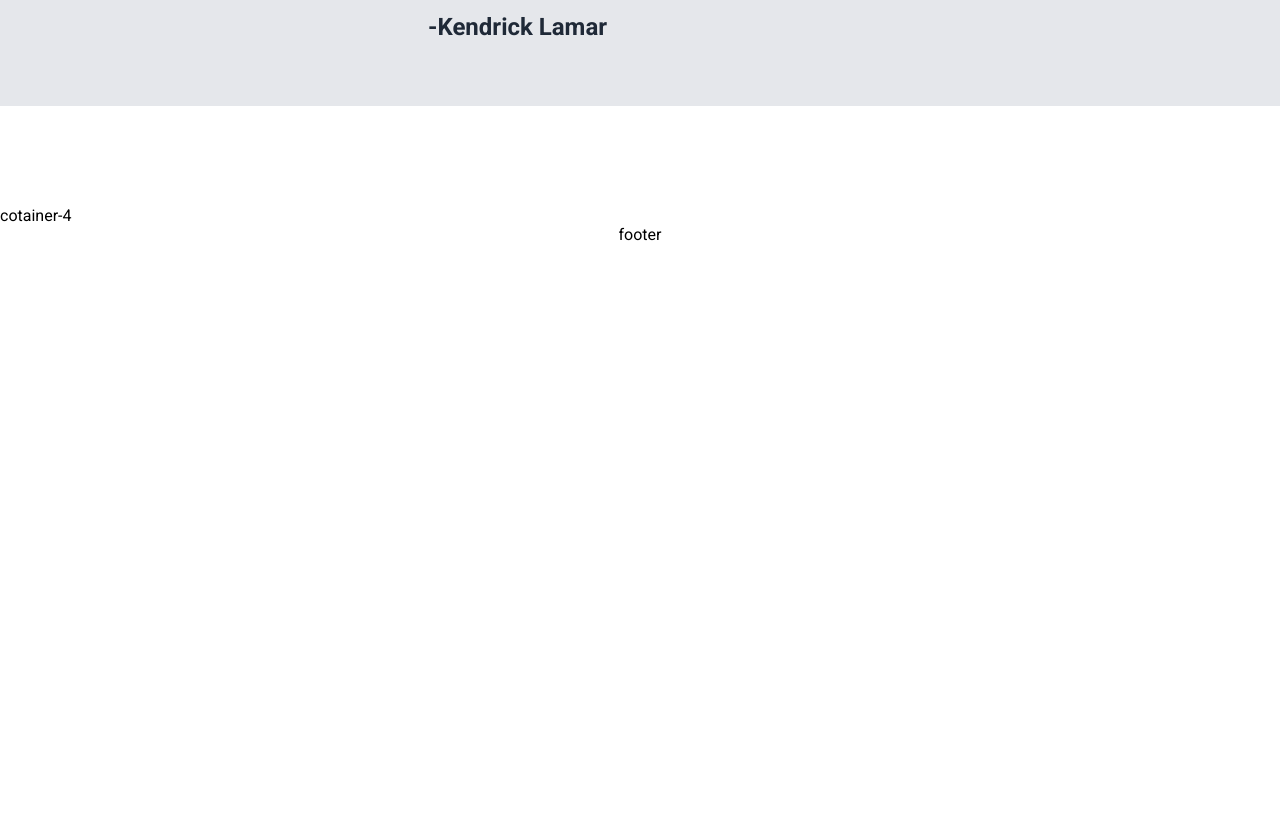
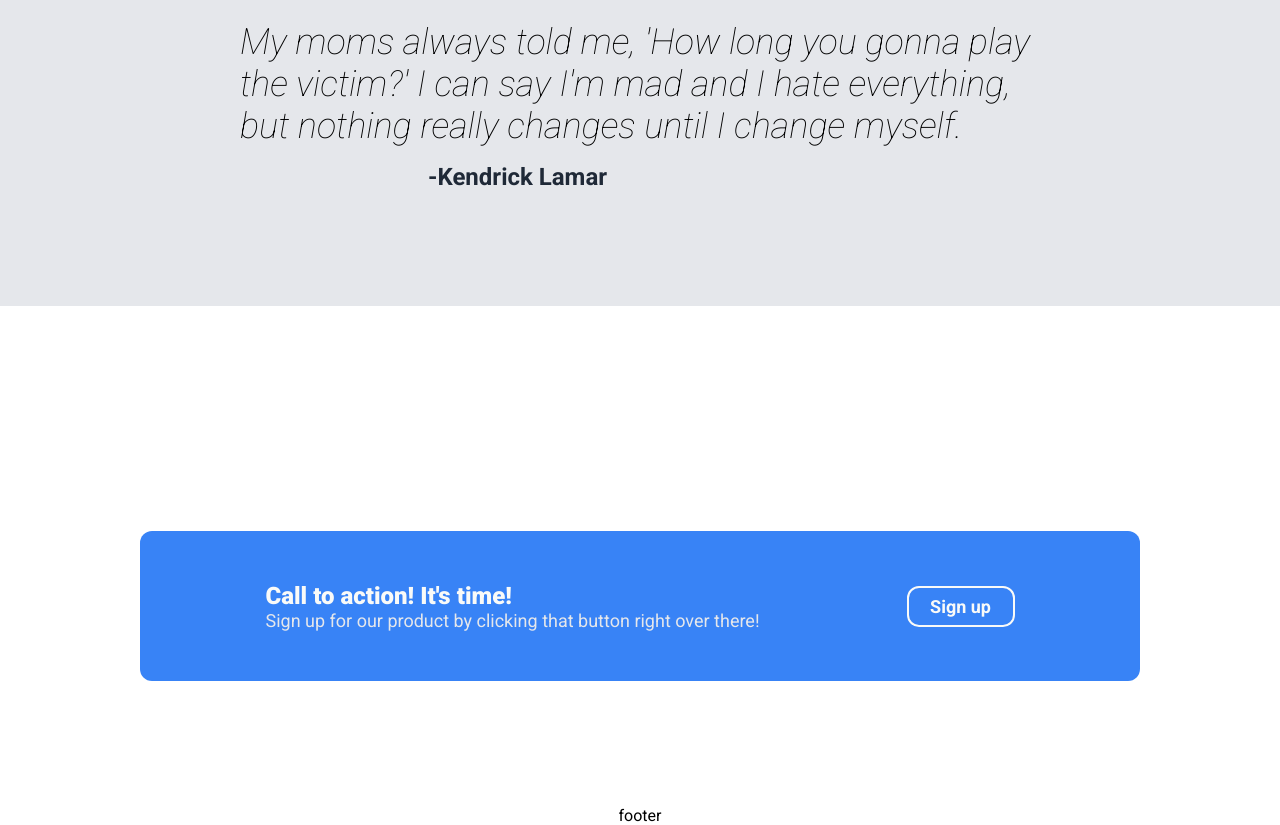
Before and after one commit to kais3l/Landing-page, a plain HTML site: page index.html in a window 1280 px wide. Shown: the part 1154-1979 px from the top of the page. Before the commit the page ends 1398 px from the top, so only its background shows below. Drawn offline with Linux system fonts and the light colour scheme.

Commit message:
add the final section of the main content
The call to action section will be added to the web-page. This will be last of the main-content for this web page

```diff
--- a/index.html
+++ b/index.html
@@ -61,7 +61,13 @@
                 <div class="author">-Kendrick Lamar</div>
             </div>
             <div class="container-4">
-                cotainer-4
+                <div class="call-to-action">
+                    <div class="cta-txt">
+                        <h3>Call to action! It's time!</h3>
+                        <p>Sign up for our product by clicking that button right over there!</p>
+                    </div>
+                    <button class="cta-button">Sign up</button>
+                </div>
             </div>
         </div>
         <footer class="footer">footer</footer>
--- a/styles.css
+++ b/styles.css
@@ -56,6 +56,10 @@
     /* gap: 200px; */
 }
 
+.content-button{
+    border: 2px solid #1f2937;
+}
+
 .main-content{
     display: flex;
     flex-direction: column;
@@ -84,16 +88,6 @@
     color: #e5e7eb;
 }
 
-button{
-    width:6em;
-    background-color:#3883f6;
-    color: #f9faf8;
-    padding: 8px;
-    border-radius: 6px;
-    border: 0px;
-    font-weight: bold;
-    font-size: 18px;
-}
 .container-1 img{
     width: 400px;
     height: 225px;
@@ -103,7 +97,7 @@
 
 /*container-2 start*/
 .container-2{
-    height: 300px;
+    height: 400px;
     width: 100%;
     display: flex;
     flex-direction: column;
@@ -145,7 +139,7 @@
     flex-flow: column;
     justify-content: center;
     align-items: center;
-    height: 300px;
+    height: 400px;
     width: 100%;
     padding: 52px;
     background-color: #e5e7eb;
@@ -171,8 +165,58 @@
 
 
 /*container-4 start*/
+.container-4{
+    width:100%;
+    display: flex;
+    align-items: center;
+    justify-content: center;
+    height:400px;
+}
 
+.call-to-action{
+    width: 1000px;
+    height: 150px;
+    padding: 52px;
+    background-color: #3883f6;
+    border-radius: 12px;
+    display: flex;
+    justify-content: space-around;
+    align-items: center;
+}
+
+.cta-txt h3{
+    font-size: 24px;
+    margin: 0px;
+    padding: 0px;
+    font-weight: 900;
+    color: #f9faf8;
+}
+
+.cta-txt p{
+    font-size: 18px;
+    color: #e5e7eb;
+    padding: 0px;
+    margin: 0px;
+}
+
+.cta-button{
+    border: 2px solid #f9faf8;
+
+}
 /*container-4 end*/
+
+/*footer-start*/
+
+/*footer-end*/
+button{
+    width:6em;
+    background-color:#3883f6;
+    color: #f9faf8;
+    padding: 8px;
+    border-radius: 12px;
+    font-weight: bold;
+    font-size: 18px;
+}
 
 ul{
     list-style: none;
```
